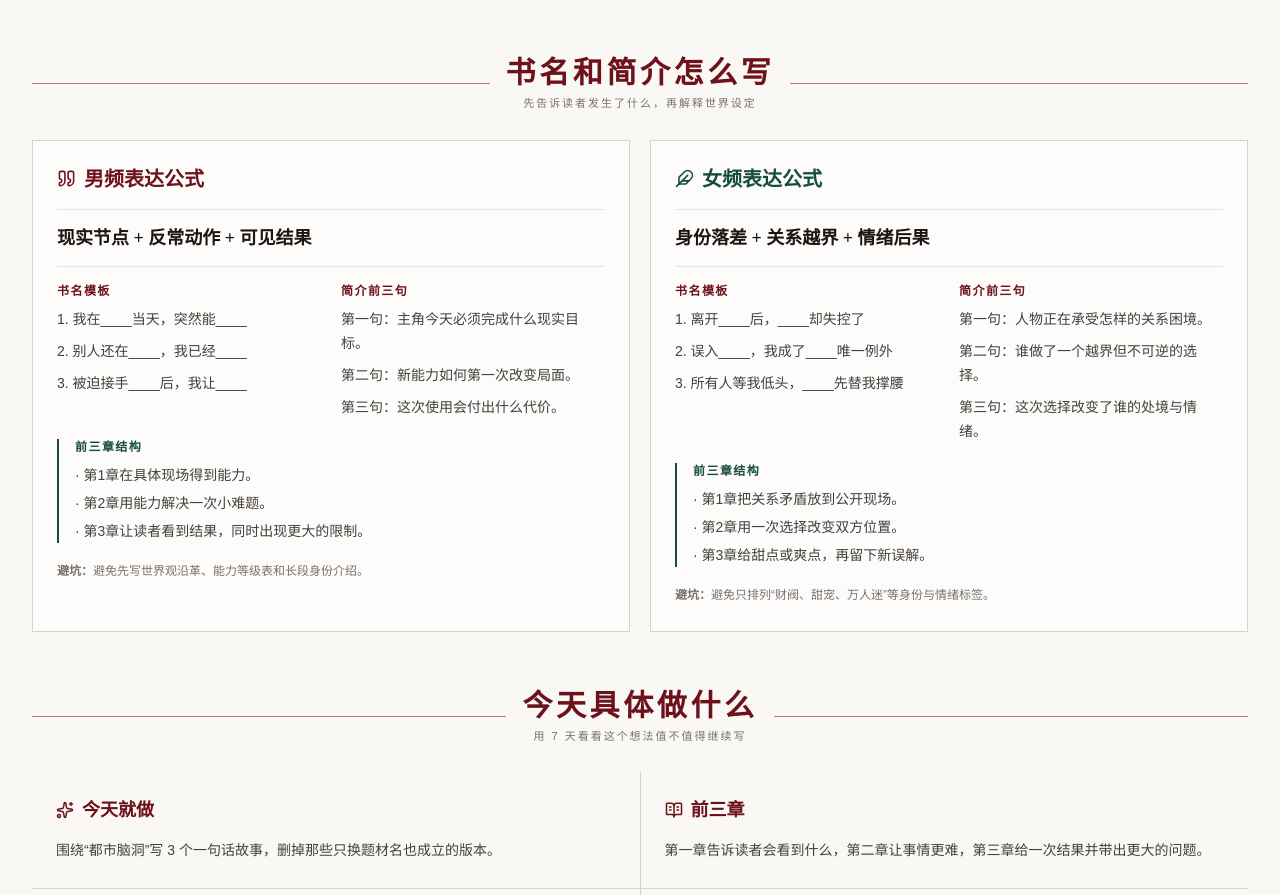
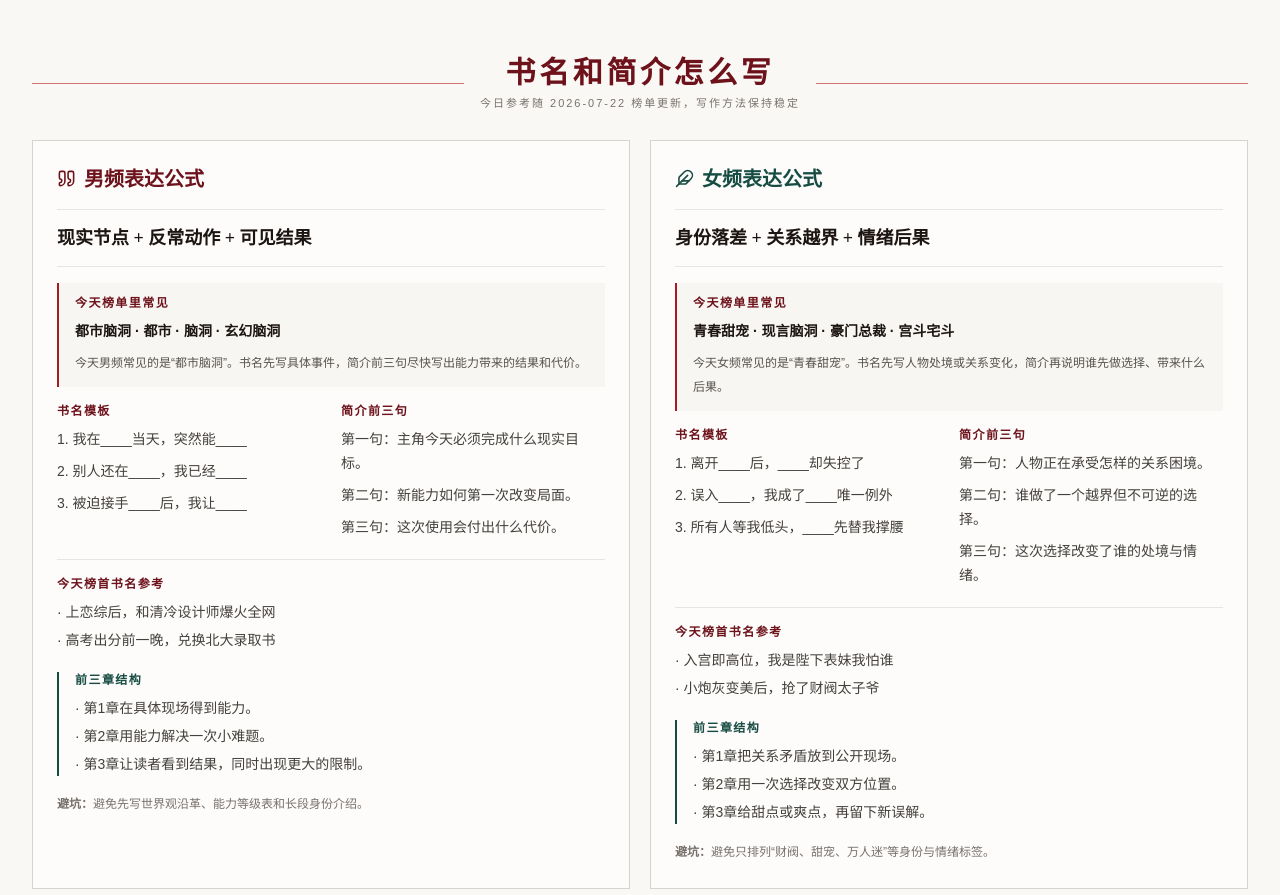
Before and after one commit to kelly30339254/webnovel-radar, a React (Vite) app: page / in a window 1280 px wide. Shown: the part 4666-5561 px from the top of the page. Built offline with nearby package versions, Linux system fonts and the light colour scheme; no server answers.

Commit message:
feat: 接入首页每日内容联动

```diff
--- a/scripts/update-data.mjs
+++ b/scripts/update-data.mjs
@@ -3,7 +3,7 @@
  * 每日全量数据更新脚本。
  *
  * 核心原则：
- * - 新书榜、题材、关键词、趋势、工具输入使用同一批榜单数据生成。
+ * - 新书榜、题材、关键词、趋势、首页分析、书名简介参考与工具输入使用同一批榜单数据生成。
  * - 公告、征文、改编与短剧只读取番茄/红果公开页面。
  * - 任一必需来源失败时整次退出，所有文件均保持上一版，避免混合新旧数据。
  * - writing-tips.json 为人工整理资料，不参与每日更新。
@@ -503,6 +503,7 @@ async function main() {
     modules: [
       { key: 'boards', label: '番茄新书榜', status: 'updated', dataDate: sourceDate, itemCount: boards.flatMap((board) => board.books).length, sourceUrl: SOURCES.maleBoard },
       { key: 'trends', label: '题材、关键词与趋势', status: 'updated', dataDate: sourceDate, itemCount: genres.length + keywords.male.tags.length + keywords.female.tags.length },
+      { key: 'daily-analysis', label: '首页分析、热门书解析与书名简介参考', status: 'updated', dataDate: sourceDate, itemCount: genres.length + boards.flatMap((board) => board.books).length + keywords.male.tags.length + keywords.female.tags.length },
       { key: 'debut', label: '首秀观察', status: 'updated', dataDate: sourceDate, itemCount: debut.books.length, sourceUrl: debut.sourceUrl },
       { key: 'hongguo', label: '红果改编热点', status: 'updated', dataDate: hongguoData.updatedAt, itemCount: hongguoData.categories.flatMap((category) => category.items).length, sourceUrl: SOURCES.hongguo },
       { key: 'official', label: '官方公告与改编风向', status: 'updated', dataDate: today(), itemCount: official.announcements.length + official.adaptWatch.length, sourceUrl: SOURCES.notices },
--- a/src/pages/Home.tsx
+++ b/src/pages/Home.tsx
@@ -50,6 +50,7 @@ export default function Home() {
             genres={data.genres}
             history={history}
             boards={data.boards}
+            keywords={data.keywords}
             updatedAt={historyUpdatedAt ?? data.updatedAt}
             sourceDate={updateStatus?.sourceDate}
           />
--- a/src/sections/TodayDecisions.tsx
+++ b/src/sections/TodayDecisions.tsx
@@ -17,7 +17,7 @@ import {
 import { trackEvent } from '@/hooks/useAnalytics'
 import { buildGenreSignals, formatDelta } from '@/lib/genreSignals'
 import type { GenreSignal } from '@/lib/genreSignals'
-import type { Board, GenreHeat, HistoryData } from '@/types/wind'
+import type { Board, GenreHeat, HistoryData, Keywords } from '@/types/wind'
 
 function radarPath(name: string): string {
   const channel = /现言|青春|甜宠|宫斗|宅斗|豪门|古言|女频/.test(name) ? 'female' : 'male'
@@ -74,12 +74,14 @@ export default function TodayDecisions({
   genres,
   history,
   boards,
+  keywords,
   updatedAt,
   sourceDate,
 }: {
   genres: GenreHeat[]
   history: HistoryData | null
   boards: Board[]
+  keywords: Keywords
   updatedAt?: string
   sourceDate?: string
 }) {
@@ -101,6 +103,10 @@ export default function TodayDecisions({
   const reliableCount = signals.filter((signal) => signal.confidence !== '低').length
   const observationCount = signals.length - reliableCount
   const opportunityNote = genres.find((genre) => genre.name === opportunity.name)?.note
+  const maleBoard = boards.find((board) => board.channel === '男频')
+  const femaleBoard = boards.find((board) => board.channel === '女频')
+  const maleDailyWords = keywords.male.tags.slice(0, 4).map((tag) => tag.word)
+  const femaleDailyWords = keywords.female.tags.slice(0, 4).map((tag) => tag.word)
 
   const featured = [
     {
@@ -254,11 +260,14 @@ export default function TodayDecisions({
       </section>
 
       <section className="mt-14" aria-labelledby="writing-title">
-        <EditorialTitle id="writing-title" title="书名和简介怎么写" hint="先告诉读者发生了什么，再解释世界设定" />
+        <EditorialTitle id="writing-title" title="书名和简介怎么写" hint={`今日参考随 ${updatedAt ?? '最新'} 榜单更新，写作方法保持稳定`} />
         <div className="mt-7 grid gap-5 lg:grid-cols-2">
           {[
             {
               channel: '男频表达公式', icon: Quote, tone: 'text-theme-700', formula: '现实节点 + 反常动作 + 可见结果',
+              dailyWords: maleDailyWords,
+              dailyBooks: maleBoard?.books.slice(0, 2).map((book) => book.title) ?? [],
+              dailyAdvice: `今天男频常见的是“${maleDailyWords[0] ?? opportunity.name}”。书名先写具体事件，简介前三句尽快写出能力带来的结果和代价。`,
               titles: ['我在____当天，突然能____', '别人还在____，我已经____', '被迫接手____后，我让____'],
               intro: ['第一句：主角今天必须完成什么现实目标。', '第二句：新能力如何第一次改变局面。', '第三句：这次使用会付出什么代价。'],
               chapters: ['第1章在具体现场得到能力。', '第2章用能力解决一次小难题。', '第3章让读者看到结果，同时出现更大的限制。'],
@@ -266,6 +275,9 @@ export default function TodayDecisions({
             },
             {
               channel: '女频表达公式', icon: Feather, tone: 'text-[#174c43]', formula: '身份落差 + 关系越界 + 情绪后果',
+              dailyWords: femaleDailyWords,
+              dailyBooks: femaleBoard?.books.slice(0, 2).map((book) => book.title) ?? [],
+              dailyAdvice: `今天女频常见的是“${femaleDailyWords[0] ?? crowded.name}”。书名先写人物处境或关系变化，简介再说明谁先做选择、带来什么后果。`,
               titles: ['离开____后，____却失控了', '误入____，我成了____唯一例外', '所有人等我低头，____先替我撑腰'],
               intro: ['第一句：人物正在承受怎样的关系困境。', '第二句：谁做了一个越界但不可逆的选择。', '第三句：这次选择改变了谁的处境与情绪。'],
               chapters: ['第1章把关系矛盾放到公开现场。', '第2章用一次选择改变双方位置。', '第3章给甜点或爽点，再留下新误解。'],
@@ -277,9 +289,20 @@ export default function TodayDecisions({
               <article key={item.channel} className="border border-stone-300 bg-white/60 p-6">
                 <div className={`flex items-center gap-2 ${item.tone}`}><Icon size={19} /><h3 className="font-serif text-xl font-bold">{item.channel}</h3></div>
                 <p className="mt-4 border-y border-stone-200 py-3 font-serif text-lg font-bold leading-8 text-theme-950">{item.formula}</p>
+                <div className="mt-4 border-l-2 border-theme-500 bg-theme-50/70 px-4 py-3">
+                  <p className="text-xs font-bold tracking-[0.12em] text-theme-700">今天榜单里常见</p>
+                  <p className="mt-2 text-sm font-semibold leading-6 text-theme-950">{item.dailyWords.join(' · ') || '等待今日数据更新'}</p>
+                  <p className="mt-2 text-xs leading-6 text-stone-600">{item.dailyAdvice}</p>
+                </div>
                 <div className="mt-4 grid gap-5 sm:grid-cols-2">
                   <div><h4 className="text-xs font-bold tracking-[0.12em] text-theme-700">书名模板</h4><ol className="mt-2 space-y-2 text-sm leading-6 text-stone-700">{item.titles.map((line, index) => <li key={line}>{index + 1}. {line}</li>)}</ol></div>
                   <div><h4 className="text-xs font-bold tracking-[0.12em] text-theme-700">简介前三句</h4><ol className="mt-2 space-y-2 text-sm leading-6 text-stone-700">{item.intro.map((line) => <li key={line}>{line}</li>)}</ol></div>
+                </div>
+                <div className="mt-5 border-t border-stone-200 pt-4">
+                  <h4 className="text-xs font-bold tracking-[0.12em] text-theme-700">今天榜首书名参考</h4>
+                  <ul className="mt-2 space-y-1 text-sm leading-6 text-stone-700">
+                    {item.dailyBooks.map((title) => <li key={title}>· {title}</li>)}
+                  </ul>
                 </div>
                 <div className="mt-5 border-l-2 border-[#174c43] pl-4"><h4 className="text-xs font-bold tracking-[0.12em] text-[#174c43]">前三章结构</h4><ul className="mt-2 space-y-1 text-sm leading-6 text-stone-700">{item.chapters.map((line) => <li key={line}>· {line}</li>)}</ul></div>
                 <p className="mt-4 text-xs leading-6 text-stone-500"><b>避坑：</b>{item.avoid}</p>
```
